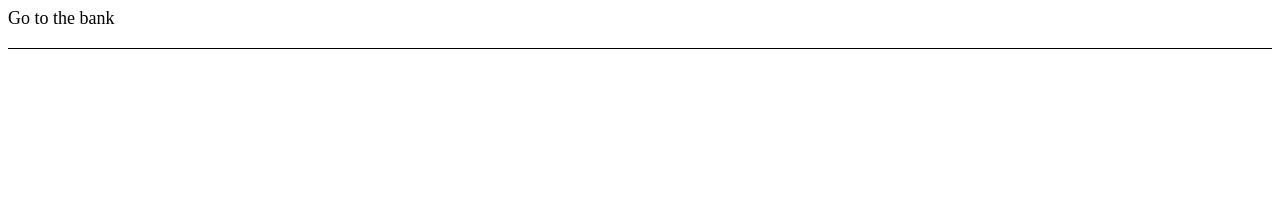
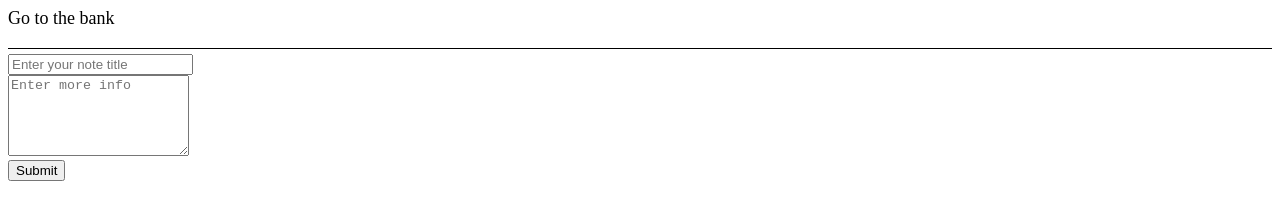
Before and after one commit to faisalsnour/NoteTaker, a plain HTML site: page html/test.html in a window 1280 px wide. Drawn offline with Linux system fonts and the light colour scheme.

Commit message:
add new note api is created

```diff
--- a/html/test.html
+++ b/html/test.html
@@ -11,12 +11,21 @@
         <a href="#" style="position: absolute; right: 5px; top: 3px; color: #26A3B4;" class="fas fa-trash-alt"></a>
     </div> <!--end of task-->
 
-    <h2 id="data"></h2>
+    <form>
+        <div class="mb-3">
+            <input type="text" id="textMe" class="form-control"  placeholder="Enter your note title">
+        </div>
+        <div class="mb-3">
+            <textarea class="form-control" id="newNoteText" rows="5" placeholder="Enter more info"></textarea>
+        </div>
+        <button onclick="getData()">Submit</button>
+    </form>
 </body>
 
 <script>
-   function getEle(){
-
+   function getData(){
+      let datta = document.querySelector('#textMe').value;
+      alert(`you entered ${datta}`)
    }
 </script>
 
```
Also changed, not shown: html/notes.html (+17 -3 lines), index.js (+8 -11 lines).
